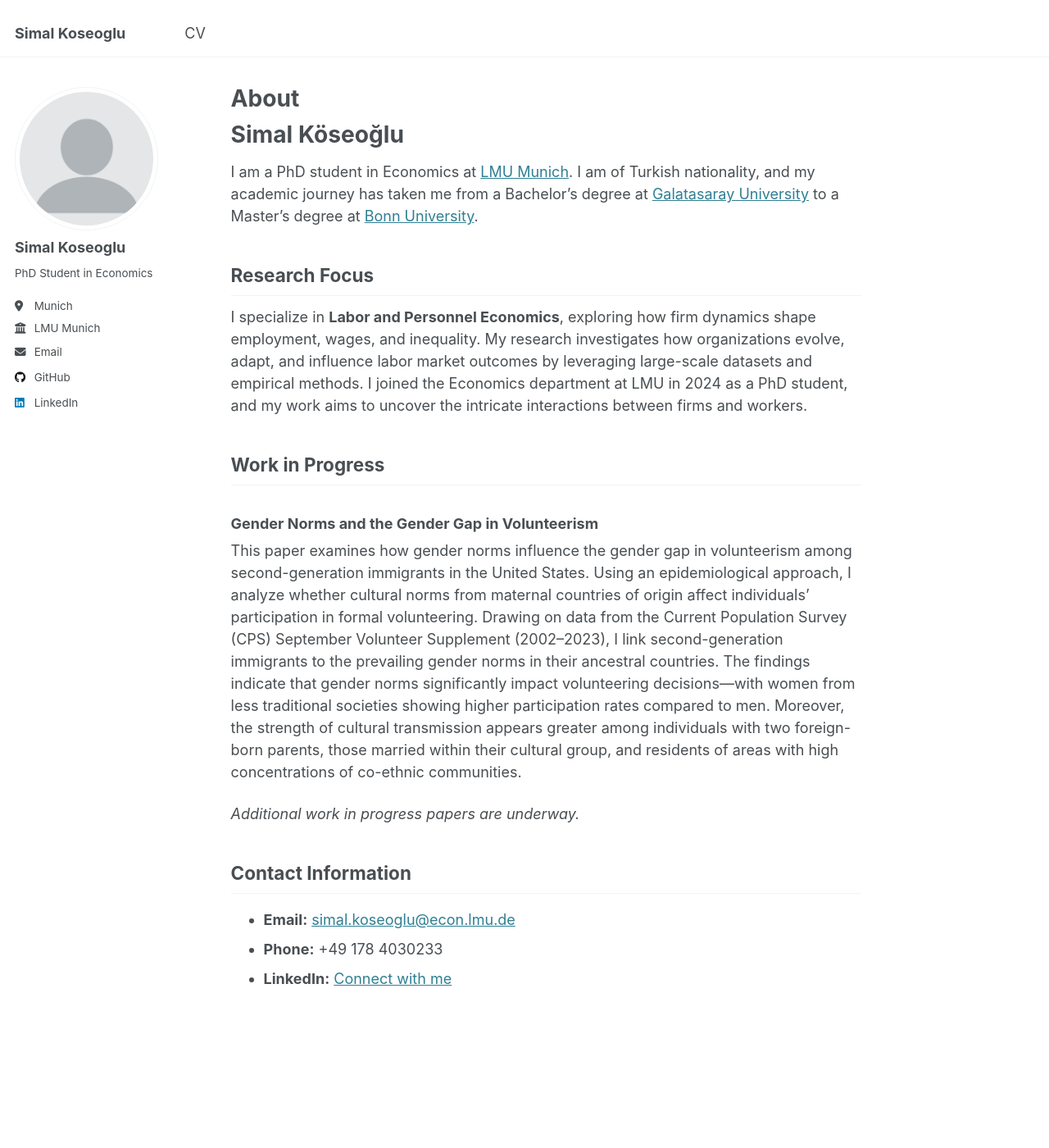
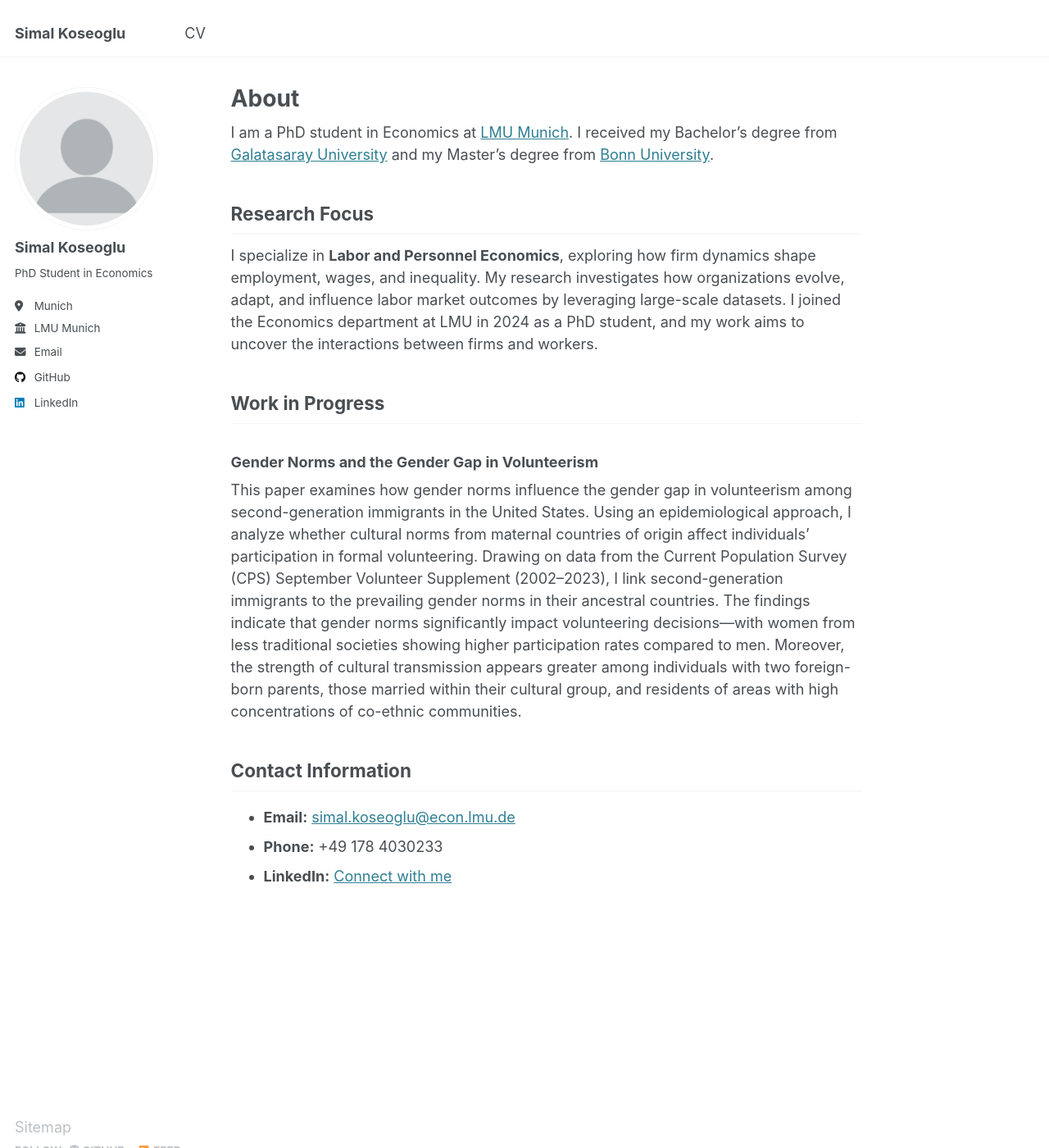
Before and after one commit to simalkoseoglu/simalkoseoglu.com, a Jekyll site: the page built from _pages/about.md, in a window 1280 px wide and 1400 px high. Shown: the whole window at 82% size. Built offline with Jekyll 4.4.1, drawn with Linux system fonts in a browser that asks for light colours.

Commit message:
Update about.md

```diff
--- a/_pages/about.md
+++ b/_pages/about.md
@@ -6,13 +6,12 @@ redirect_from:
   - /about/
   - /about.html
 ---
-# Simal Köseoğlu
 
-I am a PhD student in Economics at [LMU Munich](https://www.en.econ.lmu.de/index.html). I am of Turkish nationality, and my academic journey has taken me from a Bachelor’s degree at [Galatasaray University](https://www.gsu.edu.tr/en) to a Master’s degree at [Bonn University](https://www.uni-bonn.de/en).
+I am a PhD student in Economics at [LMU Munich](https://www.en.econ.lmu.de/index.html). I received my Bachelor’s degree from [Galatasaray University](https://www.gsu.edu.tr/en) and my Master’s degree from [Bonn University](https://www.uni-bonn.de/en).
 
 ## Research Focus
 
-I specialize in **Labor and Personnel Economics**, exploring how firm dynamics shape employment, wages, and inequality. My research investigates how organizations evolve, adapt, and influence labor market outcomes by leveraging large-scale datasets and empirical methods. I joined the Economics department at LMU in 2024 as a PhD student, and my work aims to uncover the intricate interactions between firms and workers.
+I specialize in **Labor and Personnel Economics**, exploring how firm dynamics shape employment, wages, and inequality. My research investigates how organizations evolve, adapt, and influence labor market outcomes by leveraging large-scale datasets. I joined the Economics department at LMU in 2024 as a PhD student, and my work aims to uncover the interactions between firms and workers.
 
 ## Work in Progress
 
@@ -20,8 +19,6 @@ I specialize in **Labor and Personnel Economics**, exploring how firm dynamics s
 
 This paper examines how gender norms influence the gender gap in volunteerism among second-generation immigrants in the United States. Using an epidemiological approach, I analyze whether cultural norms from maternal countries of origin affect individuals’ participation in formal volunteering. Drawing on data from the Current Population Survey (CPS) September Volunteer Supplement (2002–2023), I link second-generation immigrants to the prevailing gender norms in their ancestral countries. The findings indicate that gender norms significantly impact volunteering decisions—with women from less traditional societies showing higher participation rates compared to men. Moreover, the strength of cultural transmission appears greater among individuals with two foreign-born parents, those married within their cultural group, and residents of areas with high concentrations of co-ethnic communities.
 
-*Additional work in progress papers are underway.*
-
 ## Contact Information
 
 - **Email:** [simal.koseoglu@econ.lmu.de](mailto:simal.koseoglu@econ.lmu.de)
```
